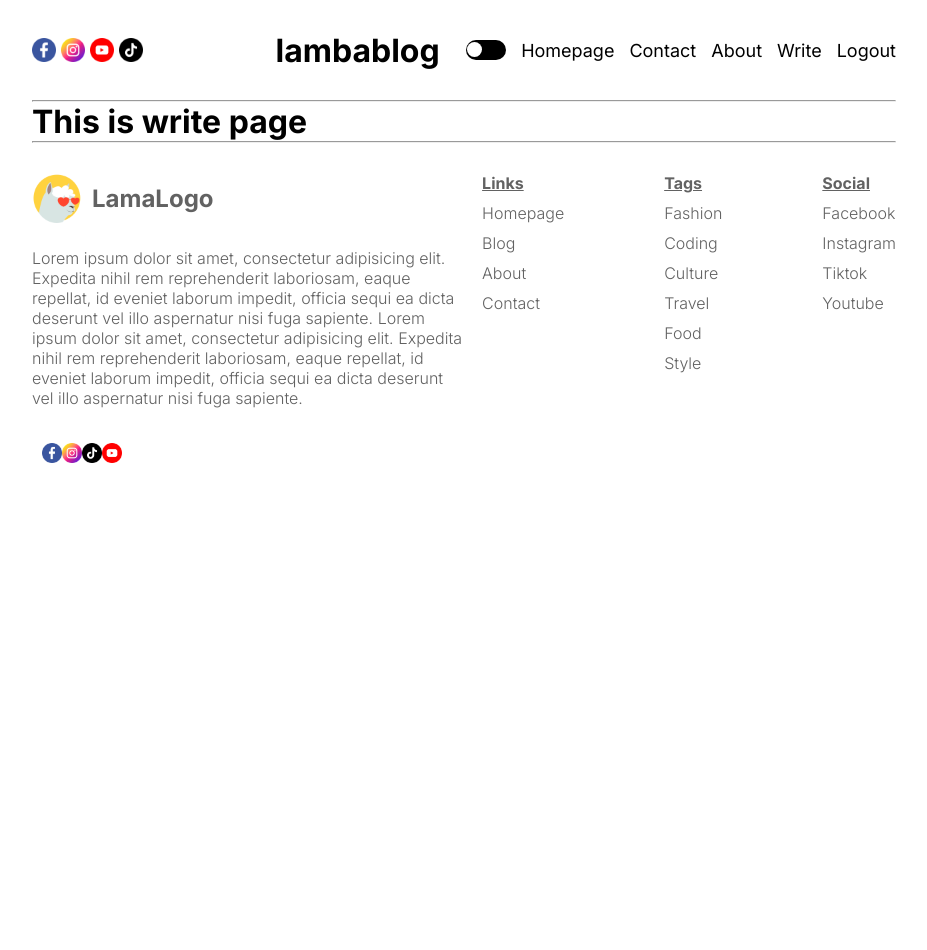
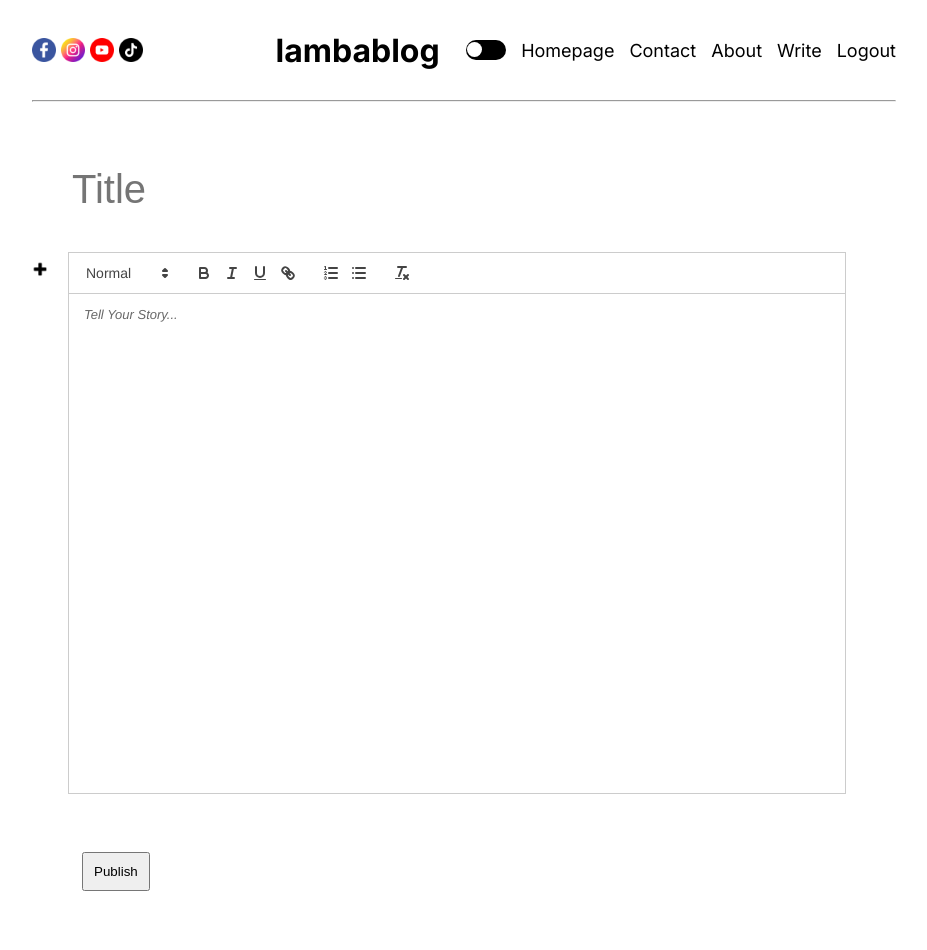
Before and after one commit to vishal9044singh/next-fullstack, a Next.js app: page /write in a window 1280 px wide. Shown: the top 950 px of the page, without its empty margins (176-1103 px from the left). Before the commit the page ends 800 px from the top, so only its background shows below. Built offline with nearby package versions, Linux system fonts and the light colour scheme.

Commit message:
write route created

```diff
--- a/package.json
+++ b/package.json
@@ -13,6 +13,7 @@
     "eslint-config-next": "13.4.19",
     "next": "13.4.19",
     "react": "18.2.0",
-    "react-dom": "18.2.0"
+    "react-dom": "18.2.0",
+    "react-quill": "^2.0.0"
   }
 }
--- a/src/app/components/footer/Footer.jsx
+++ b/src/app/components/footer/Footer.jsx
@@ -20,7 +20,6 @@
                 <div className={styles.icons}>
                     <Image src='/facebook.png' alt="" width={20} height={20} />
                     <Image src='/instagram.png' alt="" width={20} height={20} />
-                    <Image src='/tiktok.png' alt="" width={20} height={20} />
                     <Image src='/youtube.png' alt="" width={20} height={20} />
                 </div>
             </div>
--- a/src/app/write/page.jsx
+++ b/src/app/write/page.jsx
@@ -1,9 +1,40 @@
+'use client';
+import { useState } from 'react';
 import styles from './write.module.css';
+import Image from 'next/image';
+import ReactQuill from 'react-quill';
+import 'react-quill/dist/quill.snow.css';
 
 export default function Write() {
+    const [open, setOpen] = useState(false);
+    const [value, setValue] = useState('');
     return (
-        <div>
-            <h1>This is write page</h1>
+        <div className={styles.container}>
+            <input type='text' placeholder='Title' className={styles.input} />
+            <div className={styles.editor}>
+                <button className={styles.button} onClick={() => setOpen(!open)}>
+                    <Image src='/plus.png' alt="" width={16} height={16} />
+                </button>
+                {open && (
+                    <div className={styles.add}>
+
+                        <button className={styles.addButton}>
+                            <Image src='/image.png' atl="" width={16} height={16} />
+                        </button>
+
+                        <button className={styles.addButton}>
+                            <Image src='/external.png' atl="" width={16} height={16} />
+                        </button>
+
+                        <button className={styles.addButton}>
+                            <Image src='/video.png' atl="" width={16} height={16} />
+                        </button>
+
+                    </div>
+                )}
+                <ReactQuill className={styles.textArea} theme="snow" value={value} onChange={setValue} placeholder="Tell Your Story..." />
+            </div>
+            <button className={styles.publish}>Publish</button>
         </div>
     )
 }
--- a/src/app/write/write.module.css
+++ b/src/app/write/write.module.css
@@ -0,0 +1,51 @@
+.container {
+    margin: 25px 0px 200px 0px;
+    justify-content: center;
+    align-items: center;
+    position: relative;
+}
+
+.editor {
+    display: flex;
+    gap: 20px;
+    height: 500px;
+}
+
+.add {
+    display: flex;
+    flex-direction: column;
+}
+
+.button,
+.addButton {
+    height: 36px;
+    height: 36px;
+    border-radius: 50%;
+    justify-content: center;
+    align-items: center;
+    cursor: pointer;
+    background-color: transparent;
+    border: 1px solid var(--softTextcolor);
+}
+
+.input {
+    padding: 40px;
+    font-size: 40px;
+    border: none;
+    outline: none;
+    background-color: transparent;
+}
+
+.publish {
+    padding: 10px;
+    margin-top: 50px;
+    cursor: pointer;
+    position: absolute;
+    left: 0;
+    margin-left: 50px;
+    margin-top: 100px;
+}
+
+.textArea {
+    width: 90%;
+}
```
Also changed, not shown: public/plus.png (added), 1 other file (tests, documents, lock files or other folders).
